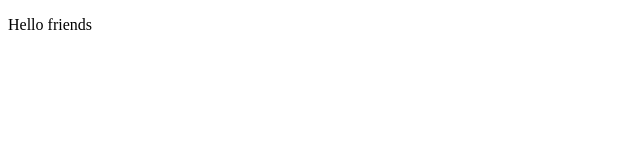
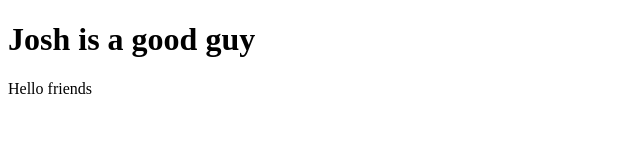
Before and after one commit to VizCab/vizcabulary, a plain HTML site: page index.html in a window 1280 px wide. Shown: the whole page, without its empty margins (0-640 px from the left). Drawn offline with Linux system fonts and the light colour scheme.

Commit message:
new h1
new h1

```diff
--- a/index.html
+++ b/index.html
@@ -5,6 +5,7 @@
 
 	</head>
 	<body>
+    <h1>Josh is a good guy</h1>
 		<p>Hello friends</p>
 	</body>
 </html>
```
